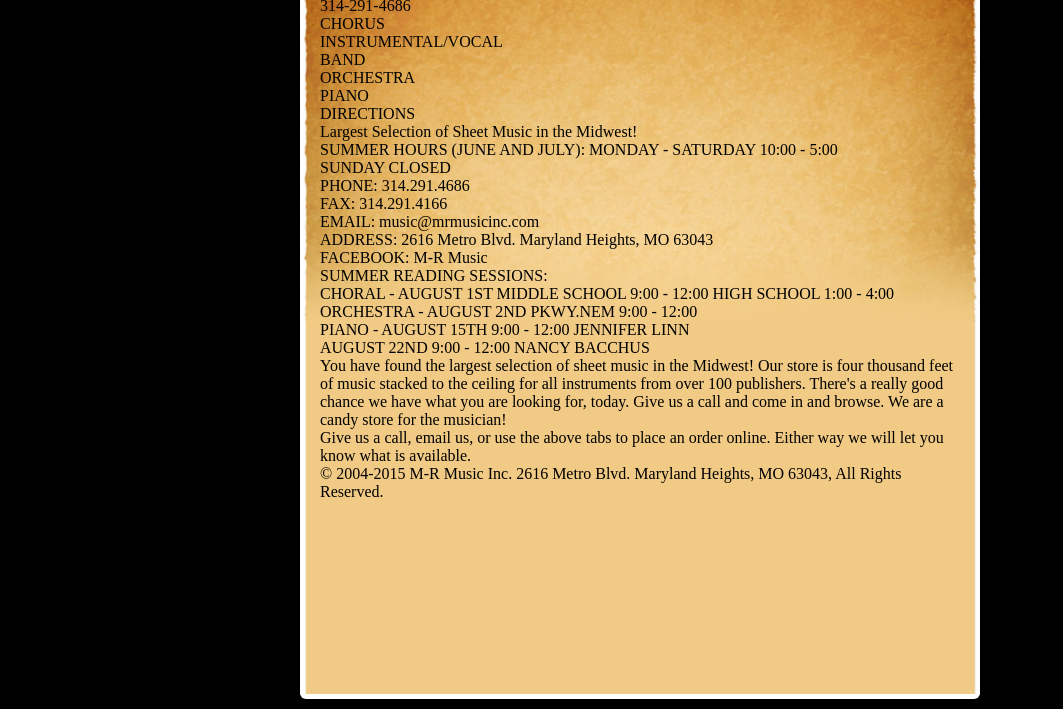
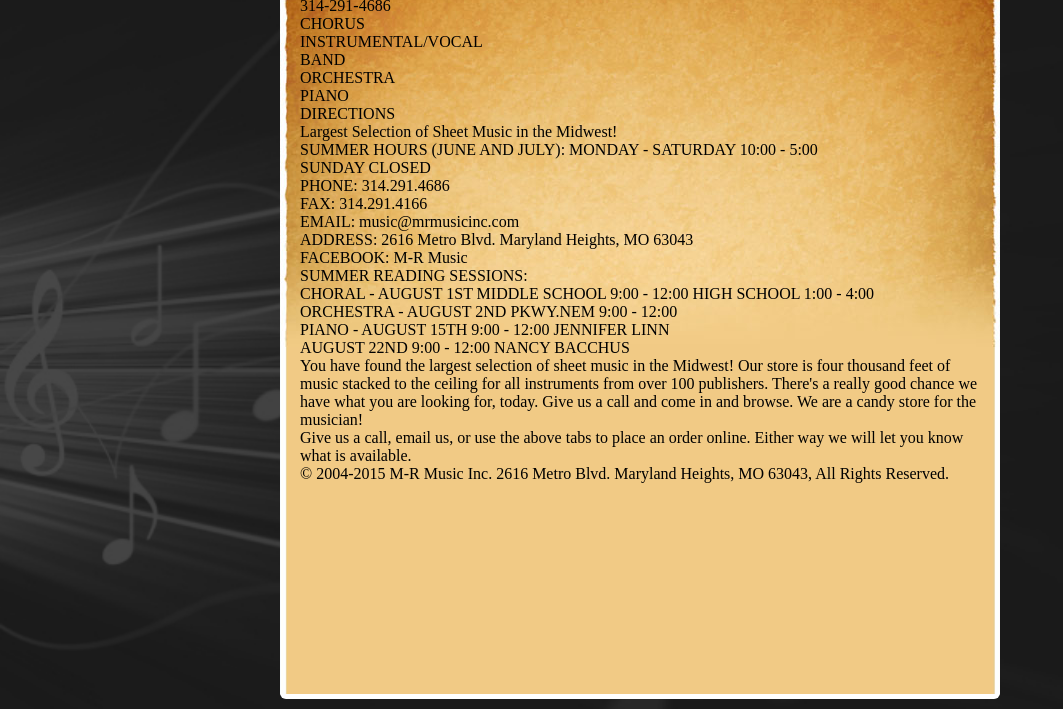
Before and after one commit to parktart/mr-music-wayback, a plain HTML site: page index.html in a window 1280 px wide. Shown: the part 111-820 px from the top of the page, without its empty margins (0-1063 px from the left). Drawn offline with Linux system fonts and the light colour scheme.

Commit message:
Add body background image

```diff
--- a/style.css
+++ b/style.css
@@ -37,12 +37,13 @@ button:active {
 }
 
 body {
-  background-color: black;
+  background-image: url(./img/bg-body.jpg);
+  background-size: 100%;
 }
 
 .main-container {
   /* border: 2px solid red; */
-  max-width: 680px;
+  max-width: 720px;
   min-height: 100vh;
   margin: 10px auto;
   padding: 20px;
```
Also changed, not shown: img/bg-body.jpg (added).
